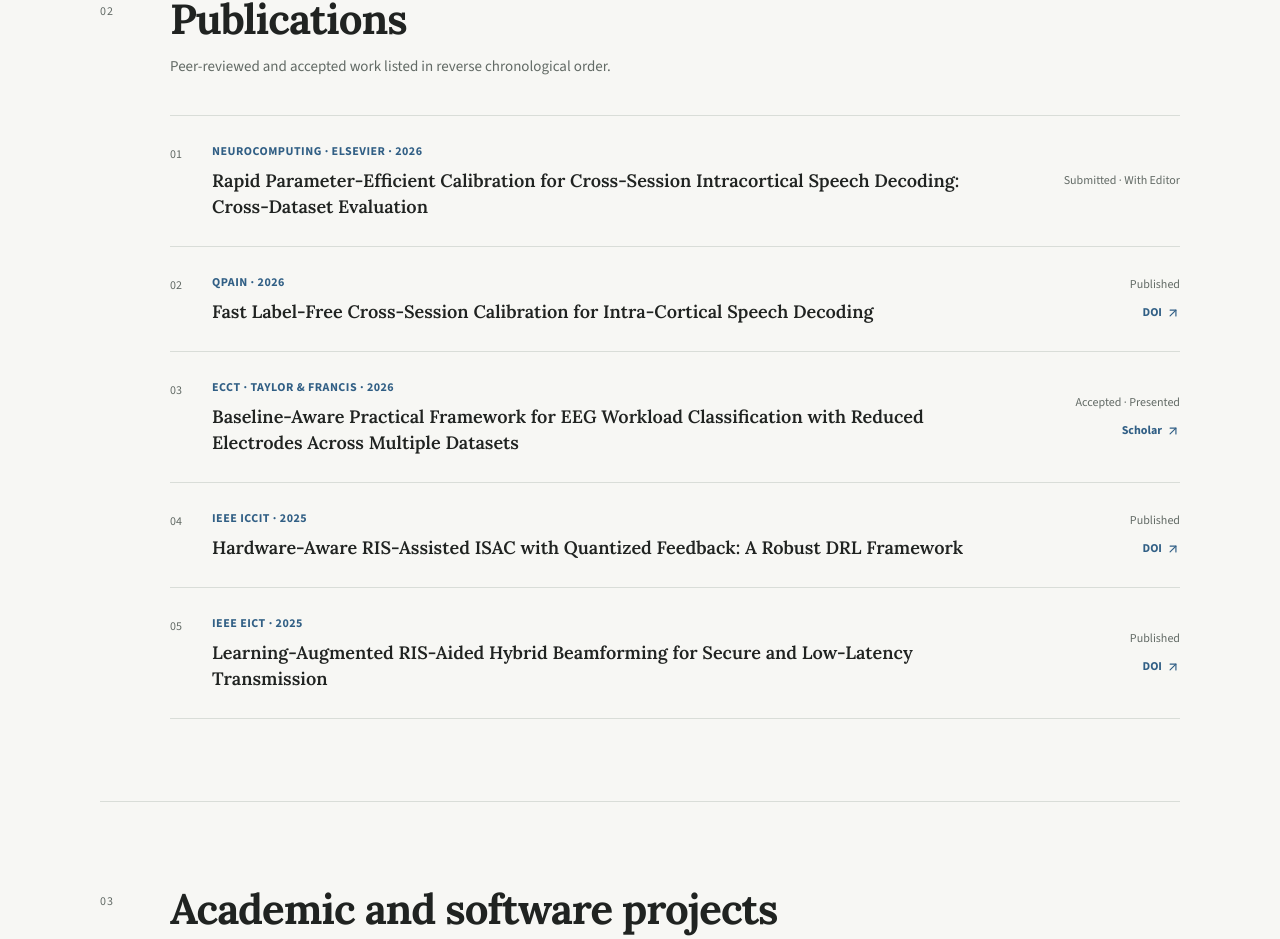
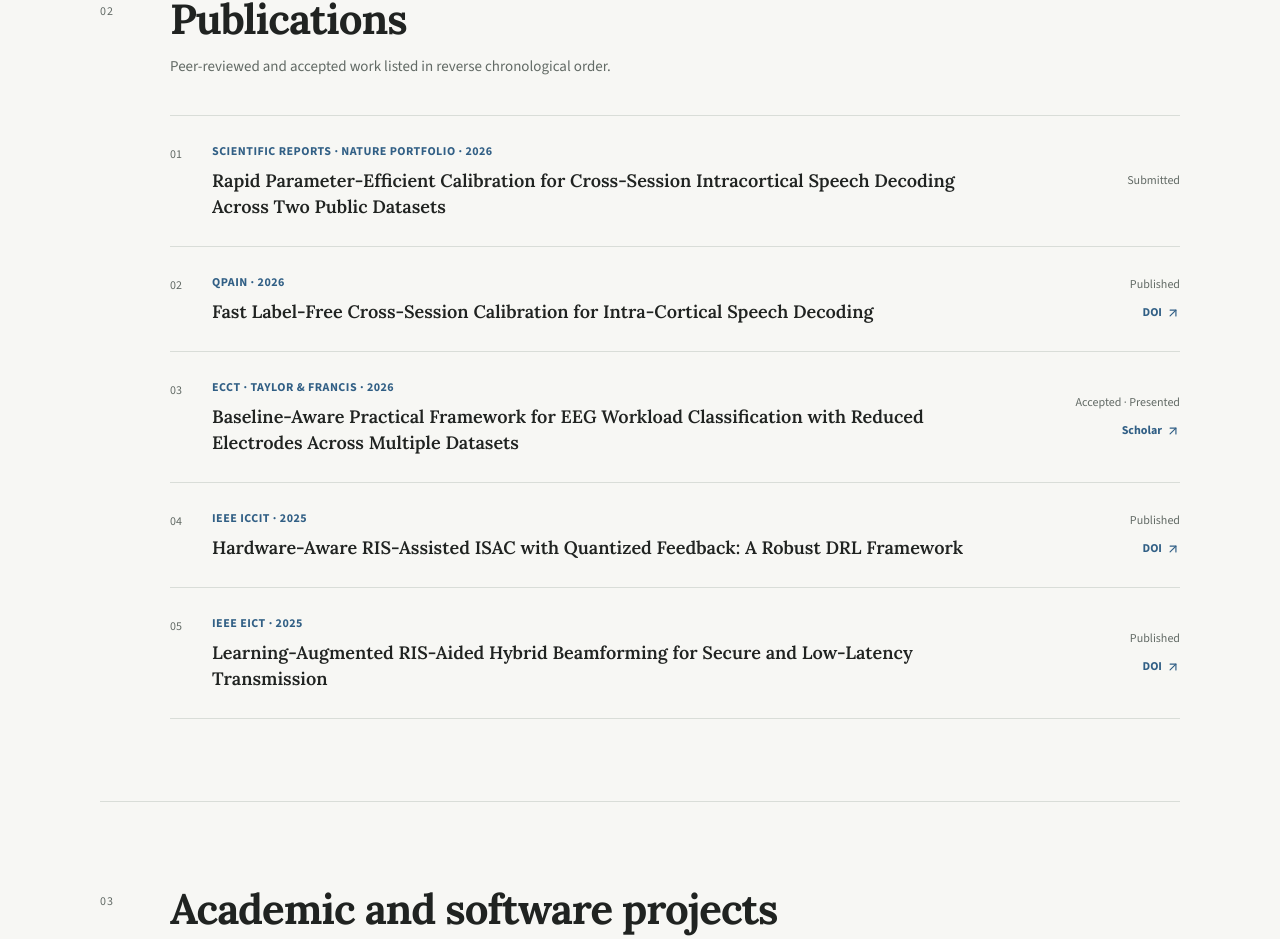
Before and after one commit to roy056/roy056.github.io, a Next.js app: page / in a window 1280 px wide. Shown: the part 1943-2882 px from the top of the page. Built offline with nearby package versions, Linux system fonts and the light colour scheme.

Commit message:
Update manuscript venue to Scientific Reports

```diff
--- a/app/page.tsx
+++ b/app/page.tsx
@@ -19,9 +19,9 @@ import { useEffect, useState } from "react";
 const publications = [
   {
     year: "2026",
-    venue: "Neurocomputing · Elsevier",
-    title: "Rapid Parameter-Efficient Calibration for Cross-Session Intracortical Speech Decoding: Cross-Dataset Evaluation",
-    status: "Submitted · With Editor",
+    venue: "Scientific Reports · Nature Portfolio",
+    title: "Rapid Parameter-Efficient Calibration for Cross-Session Intracortical Speech Decoding Across Two Public Datasets",
+    status: "Submitted",
     linkLabel: null,
     link: null,
   },
```
